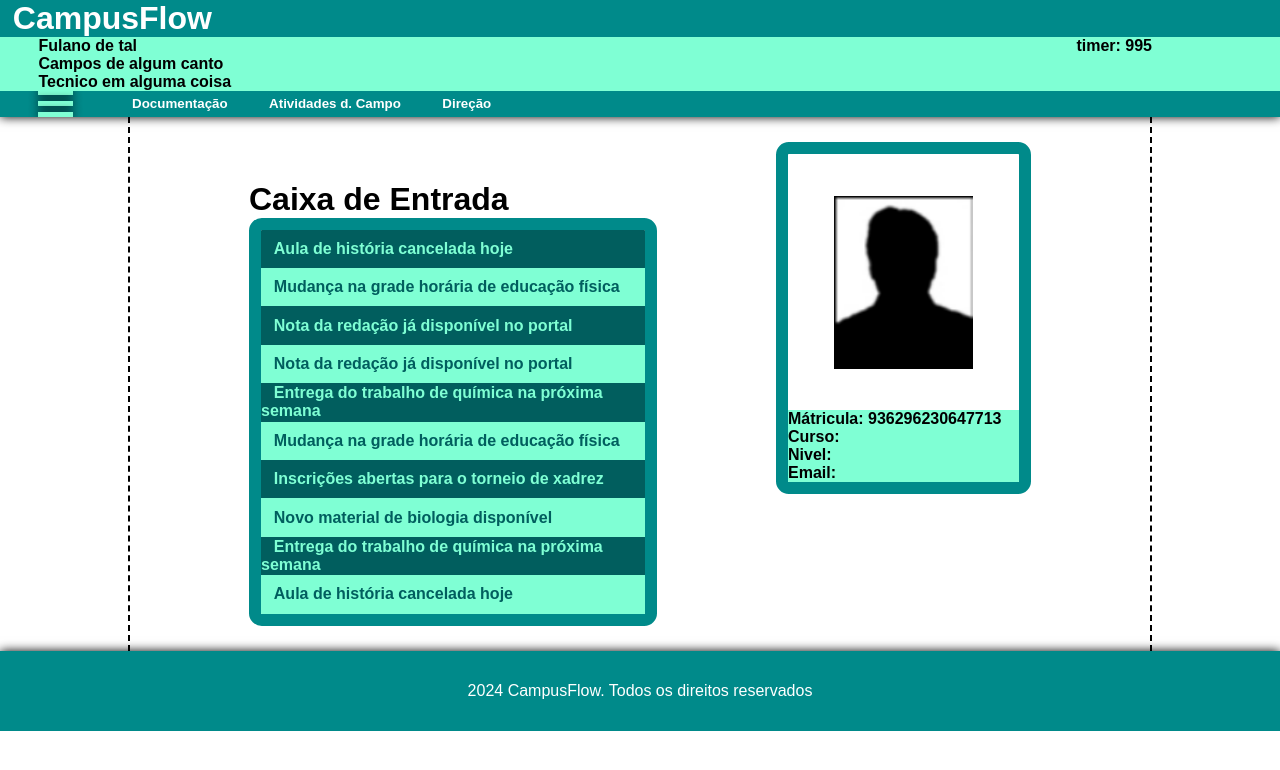
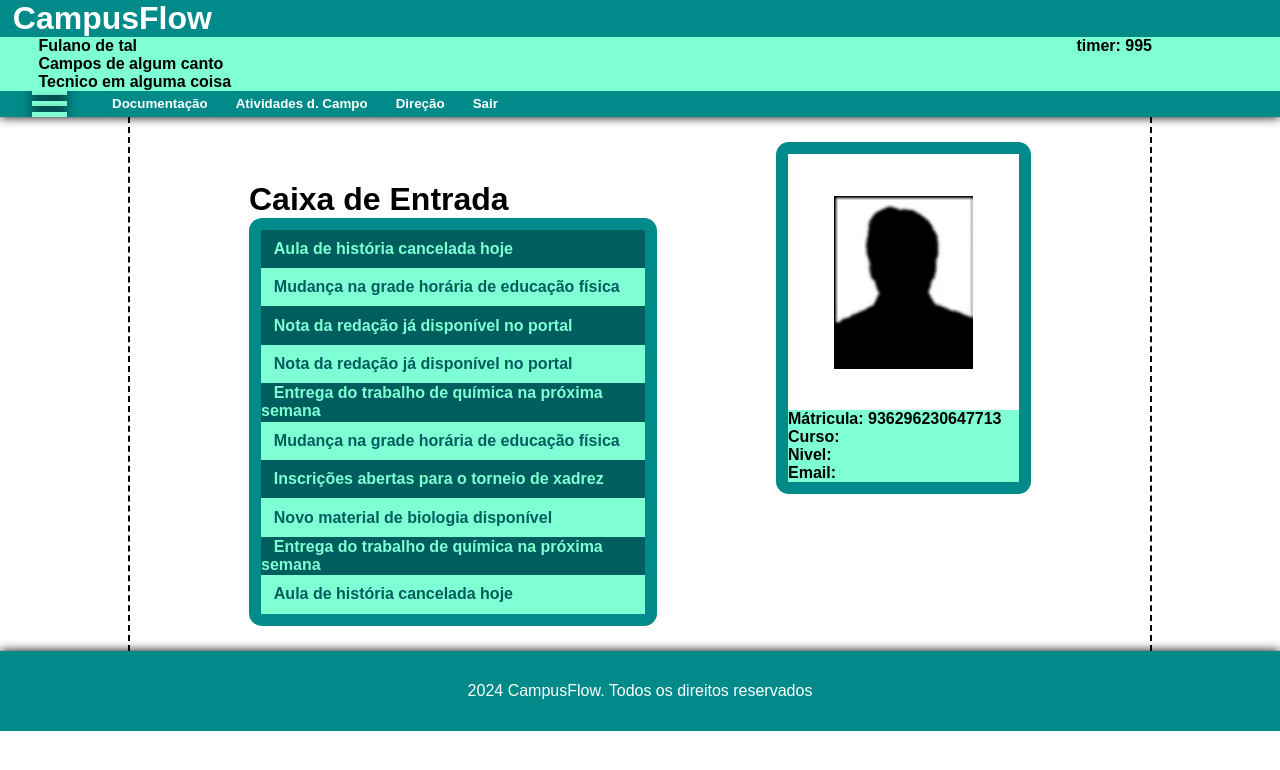
Before and after one commit to Ralphag-44/CampusFlow, a plain HTML site: page 1.html in a window 1280 px wide. Drawn offline with Linux system fonts and the light colour scheme.

Commit message:
Update 1.html

```diff
--- a/1.html
+++ b/1.html
@@ -34,6 +34,7 @@
                 <button class="direcao" onclick="dis_dire()">
                     Direção
                 </button>
+                <button onclick="javascript: document.location.href = 'index.html'">Sair</button>
             </nav>
         </header>
         <main>
```
